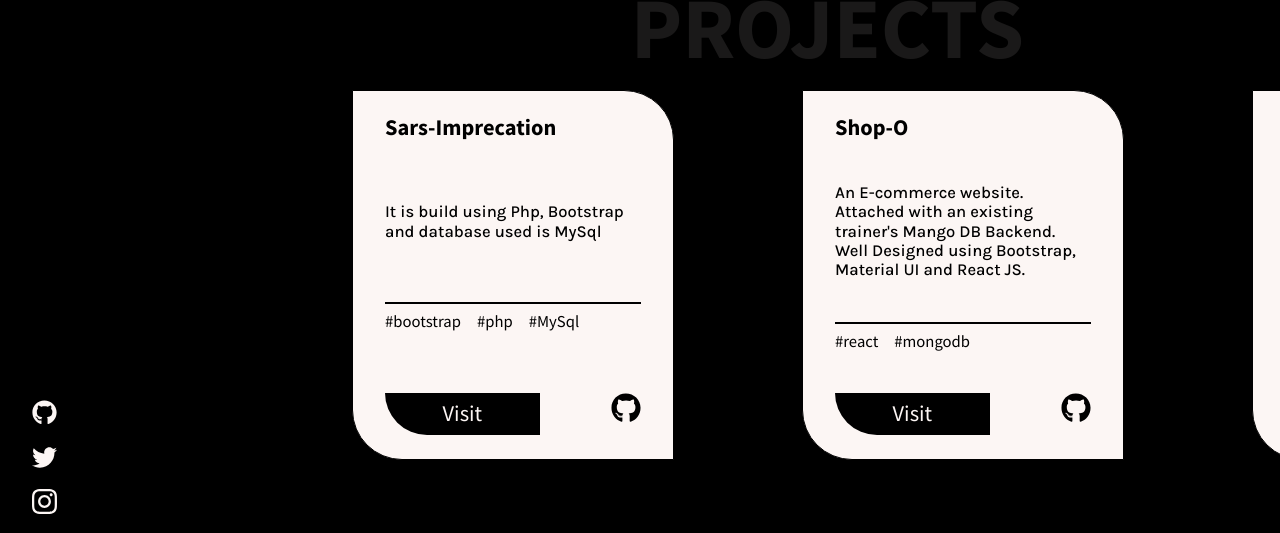
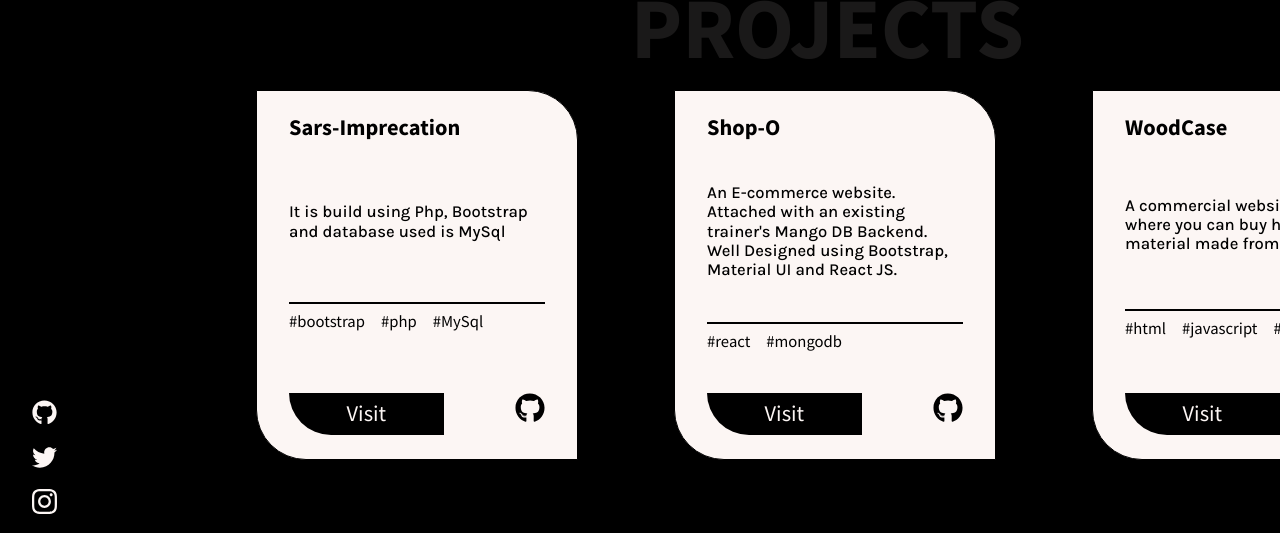
Before and after one commit to abhiiiijain/Portfolioo, a React (Create React App) app: page /projects in a window 1280 px wide. Shown: the part 102-635 px from the top of the page. Built offline with nearby package versions, Linux system fonts and the light colour scheme.

Commit message:
project added

```diff
--- a/src/components/MySkillsPage.js
+++ b/src/components/MySkillsPage.js
@@ -196,7 +196,7 @@ const MySkillsPage = () => {
               <b>Software Developer Trainee </b>
               @Connecting Points Tech
               <ul>
-                <li>Jun 2022 - Sep 2022 | Mohali, INDIA</li>
+                <li>Jun 2022 - Sep 2022 | Remote</li>
               </ul>
             </Description>
             <Description>
@@ -211,7 +211,7 @@ const MySkillsPage = () => {
               <Develope width={40} height={40} /> Experience
             </Title>
             <Description>
-              <b>Frontend Developer Intern </b>
+              <b>Mern Stack Intern </b>
               @A2it Solution Pvt. Ltd.
               <ul>
                 <li>Jan 2023 - Jun 2023 | Mohali, INDIA</li>
--- a/src/components/ProjectData.js
+++ b/src/components/ProjectData.js
@@ -58,13 +58,20 @@ export const Project = [
     demo: "https://abhiiiijain.github.io/Portfolioo/",
     github: "https://github.com/abhiiiijain/Portfolioo",
   },
+  {
+    id: 8,
+    name: "Arkitektur",
+    description: "An Interior Design Website.",
+    tags: ["mongoDB, reactjs, nodeJs"],
+    demo: "https://github.com/abhiiiijain/Arkitektur",
+    github: "https://github.com/abhiiiijain/Arkitektur",
+  },
   // {
-  //     id:8,
-  //     name:"Arkitektur",
-  //     description:"An Interior Design Website.",
-  //     tags:["mongoDB, reactjs, nodeJs"]
-  //     demo:"https://github.com/abhiiiijain/Arkitektur",
-  //     github:"https://github.com/abhiiiijain/Arkitektur"
-
+  //   id: 9,
+  //   name: "Arkitekturrnyn",
+  //   description: "An Interior Design Website.",
+  //   tags: ["mongoDB, reactjs, nodeJs"],
+  //   demo: "https://github.com/abhiiiijain/Arkitektur",
+  //   github: "https://github.com/abhiiiijain/Arkitektur",
   // },
 ];
--- a/src/components/ProjectPage.js
+++ b/src/components/ProjectPage.js
@@ -17,40 +17,56 @@ const Box = styled(motion.div)`
   position: relative;
   display: flex;
   height: 400vh;
+
+  ${mediaQueries(100)`
+  height: 450vh;
+  `};
+
+  ${mediaQueries(80)`
+  height: 480vh;
+  `};
+
+  ${mediaQueries(60)`
+  height: 500vh;
+  `};
+
+  ${mediaQueries(40)`
+    height: 450vh;
+    `};
+
+  ${mediaQueries(25)`
+  height: 400vh;
+  `};
 `;
 
 const Main = styled(motion.ul)`
   position: fixed;
   top: 12rem;
-  left: calc(10rem + 15vw);
+  left: calc(4rem + 15vw);
 
-  height: 40vh;
+  height: 50vh;
   /* height:200vh; */
-  //border:1px solid white;
+  // border:1px solid white;
 
   display: flex;
 
   ${mediaQueries(50)`
-
-
-        left:calc(8rem + 15vw);
+  left:calc(4rem + 8vw);
 
   `};
 
   ${mediaQueries(40)`
   top: 30%;
-
-        left:calc(6rem + 15vw);
+  left:calc(4rem + 8vw);
 
   `};
 
   ${mediaQueries(40)`
 
-        left:calc(2rem + 15vw);
+  left:calc(2rem + 15vw);
 
   `};
   ${mediaQueries(25)`
-
         left:calc(1rem + 15vw);
 
   `};
--- a/src/subComponents/Card.js
+++ b/src/subComponents/Card.js
@@ -10,7 +10,7 @@ const Box = styled(motion.li)`
   background-color: ${(props) => props.theme.text};
   color: ${(props) => props.theme.body};
   padding: 1.5rem 2rem;
-  margin-right: 8rem;
+  margin-right: 6rem;
   border-radius: 0 50px 0 50px;
   display: flex;
   flex-direction: column;
--- a/src/subComponents/SocialIcons.js
+++ b/src/subComponents/SocialIcons.js
@@ -53,6 +53,7 @@ const SocialIcons = (props) => {
   return (
     <Icons>
       {/* changed initial [transform: "scale(0)"] to [scale: 0] */}
+
       {/* Github Icon */}
       <motion.div
         initial={{ scale: 0 }}
@@ -128,7 +129,8 @@ const SocialIcons = (props) => {
           style={{ color: "inherit" }}
           target="_blank"
           rel="noreferrer"
-          href={"https://drive.google.com/file/d/1GaLpWs3rFaAotqY_Q3RV1tbu10JmBh2e/view?usp=sharing"}
+          // href={"https://drive.google.com/file/d/1GaLpWs3rFaAotqY_Q3RV1tbu10JmBh2e/view?usp=sharing"}
+          href={"https://drive.google.com/file/d/1Cdx8ee153hox9P998U6usd20kVHMv2um/view?usp=sharing"}
         >
           <Document
             width={25}
```
